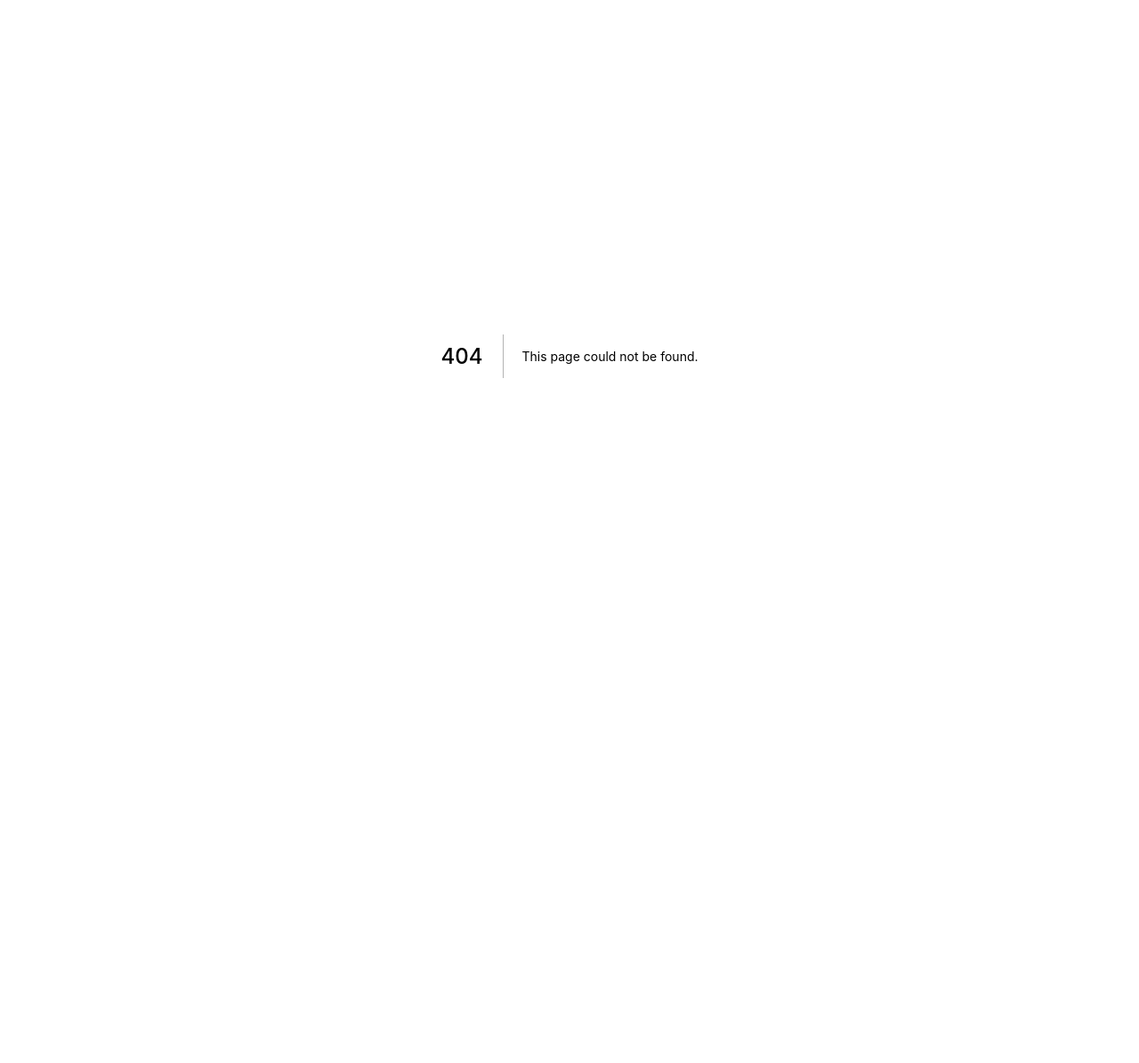
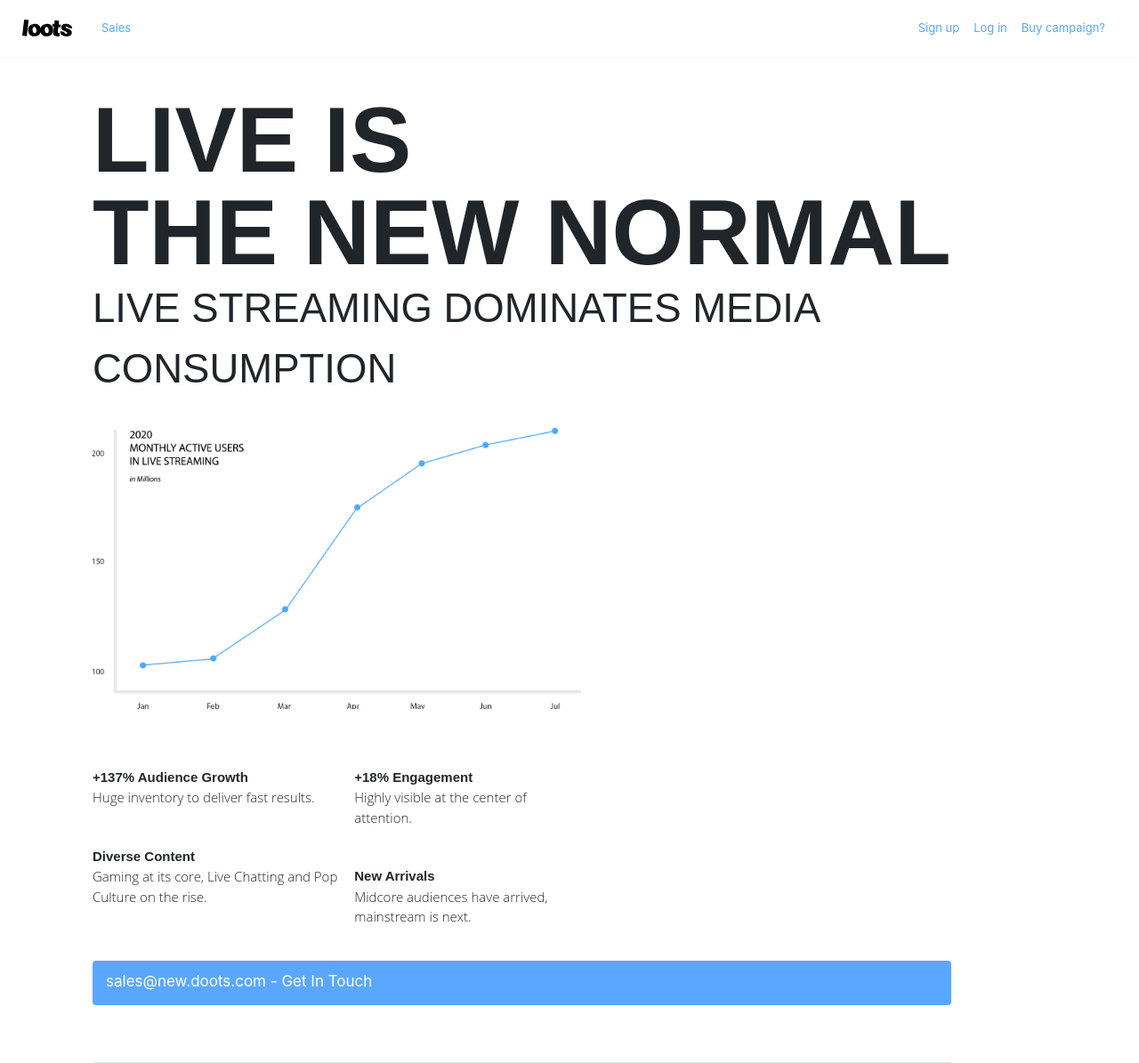
Before and after one commit to IlyaMrz/doots, a Next.js app: page /sales in a window 1280 px wide. Before the commit this address had no page. Shown: the whole page at 89% size. Before the commit the page ends 800 px from the top, so only its background shows below. Built offline with nearby package versions, Linux system fonts and the light colour scheme; a web font is replaced by a local one.

Commit message:
strt sales page and some improvements

```diff
--- a/components/header/Header.js
+++ b/components/header/Header.js
@@ -1,5 +1,5 @@
 import { Image } from "@chakra-ui/image";
-import { Box, Flex } from "@chakra-ui/layout";
+import { Box, Flex, Link } from "@chakra-ui/layout";
 import HeaderLink from "./HeaderLink";
 
 const Header = () => {
@@ -18,10 +18,10 @@ const Header = () => {
             background="rgba(255, 255, 255, 1)"
         >
             <Flex px="25px" width="100%">
-                <Box>
+                <Link href="/">
                     <Image src="brand.svg" width="56px" height="auto" alt="logo" />
-                </Box>
-                <HeaderLink>
+                </Link>
+                <HeaderLink path="/sales">
                     <Box ml="25px">Sales</Box>
                 </HeaderLink>
             </Flex>
--- a/components/header/HeaderLink.js
+++ b/components/header/HeaderLink.js
@@ -1,10 +1,10 @@
-import { Box } from "@chakra-ui/layout";
+import { Link } from "@chakra-ui/layout";
 
-function HeaderLink({ children }) {
+function HeaderLink({ children, path = "/" }) {
     return (
-        <Box as="a" href="/" px="8px" whiteSpace="nowrap">
+        <Link as="a" href={path} px="8px" whiteSpace="nowrap">
             {children}
-        </Box>
+        </Link>
     );
 }
 
--- a/components/hero/Hero.js
+++ b/components/hero/Hero.js
@@ -9,7 +9,7 @@ function Hero() {
         <Flex zIndex="-1" marginTop="4rem">
             <Flex
                 flexDirection="column"
-                ml={{ base: "2rem", sm: "2rem", md: "7rem", lg: "8rem" }}
+                mx={{ base: "2rem", sm: "2rem", md: "7rem", lg: "8rem" }}
                 marginTop="30px"
                 color="#212529"
             >
--- a/components/hero/HeroBottomPart.js
+++ b/components/hero/HeroBottomPart.js
@@ -62,7 +62,7 @@ function HeroBottomPart() {
                 </Box>
             </Flex>
             <Box marginTop="30px">
-                <SignUpButton />
+                <SignUpButton>Sign Up - 100% Free</SignUpButton>
             </Box>
             <Box marginTop="3rem">
                 Interested to see your brand on thousands of live streaming channels?{" "}
--- a/components/hero/HeroMiddlePart.js
+++ b/components/hero/HeroMiddlePart.js
@@ -42,7 +42,7 @@ function HeroMiddle() {
                 </Flex>
             </Flex>
             <Box marginTop="30px">
-                <SignUpButton />
+                <SignUpButton>Sign Up - 100% Free</SignUpButton>
             </Box>
             <Box marginTop="64px">{<hr />}</Box>
         </Box>
--- a/components/hero/HeroTopPart.js
+++ b/components/hero/HeroTopPart.js
@@ -49,7 +49,7 @@ function HeroTopPart() {
                 </Box>
             </Flex>
             <Box marginTop="30px">
-                <SignUpButton />
+                <SignUpButton>Sign Up - 100% Free</SignUpButton>
             </Box>
             <Box marginTop="64px">{<hr />}</Box>
         </Box>
--- a/components/signUpButton/SignUpButton.js
+++ b/components/signUpButton/SignUpButton.js
@@ -1,8 +1,8 @@
 import { Flex } from "@chakra-ui/layout";
 import styles from "../../styles/Home.module.css";
 
-function SignUpButton() {
-    return <Flex className={styles.btn}>Sign Up - 100% Free</Flex>;
+function SignUpButton({ children }) {
+    return <Flex className={styles.btn}>{children}</Flex>;
 }
 
 export default SignUpButton;
--- /dev/null
+++ b/pages/sales.js
@@ -0,0 +1,79 @@
+import { Image } from "@chakra-ui/image";
+import { Box, Flex } from "@chakra-ui/layout";
+import Header from "../components/header/Header";
+import SignUpButton from "../components/signUpButton/SignUpButton";
+import styles from "../styles/Home.module.css";
+
+function sales() {
+    return (
+        <Box>
+            <Header />
+            <Flex zIndex="-1" marginTop="2rem">
+                <Flex
+                    flexDirection="column"
+                    mx={{ base: "2rem", sm: "2rem", md: "7rem", lg: "8rem" }}
+                    marginTop="15px"
+                    color="#212529"
+                >
+                    <Box marginTop="64px">
+                        <Box
+                            textDecoration="none solid rgb(33,37,41)"
+                            fontWeight="600"
+                            fontFamily="Arial"
+                            fontSize={{ base: "4rem", sm: "4rem", md: "5rem", lg: "8rem" }}
+                            lineHeight={{ base: "4rem", sm: "4rem", md: "5rem", lg: "8rem" }}
+                            style={{ wordSpacing: "0px" }}
+                        >
+                            LIVE IS{<br />}
+                            THE NEW NORMAL
+                        </Box>
+                        <Box
+                            fontFamily="Arial"
+                            fontSize={{ base: "1.5rem", sm: "1.5rem", md: "1.5rem", lg: "3.5rem" }}
+                        >
+                            LIVE STREAMING DOMINATES MEDIA{<br />}
+                            CONSUMPTION
+                        </Box>
+
+                        <Box style={{ minWidth: "200px", maxWidth: "550px" }}>
+                            <Image my="30px" src="sales_chart.jpg" alt="chart" />
+                            <Flex direction="row">
+                                <Box>
+                                    <Box className={styles.sml_column}>
+                                        <Box as="h1">+137% Audience Growth</Box>
+                                        <Box as="p">Huge inventory to deliver fast results.</Box>
+                                    </Box>
+                                    <Box className={styles.sml_column}>
+                                        <Box as="h1">Diverse Content</Box>
+                                        <Box as="p">
+                                            Gaming at its core, Live Chatting and Pop Culture on the
+                                            rise.
+                                        </Box>
+                                    </Box>
+                                </Box>
+                                <Box>
+                                    <Box className={styles.sml_column}>
+                                        <Box as="h1">+18% Engagement</Box>
+                                        <Box as="p">Highly visible at the center of attention.</Box>
+                                    </Box>
+                                    <Box className={styles.sml_column}>
+                                        <Box as="h1">New Arrivals</Box>
+                                        <Box as="p">
+                                            Midcore audiences have arrived, mainstream is next.
+                                        </Box>
+                                    </Box>
+                                </Box>
+                            </Flex>
+                        </Box>
+                        <Box marginTop="30px">
+                            <SignUpButton>sales@new.doots.com - Get In Touch</SignUpButton>
+                        </Box>
+                        <Box marginTop="64px">{<hr />}</Box>
+                    </Box>
+                </Flex>
+            </Flex>
+        </Box>
+    );
+}
+
+export default sales;
--- a/styles/Home.module.css
+++ b/styles/Home.module.css
@@ -18,7 +18,7 @@
 }
 
 .btn {
-    width: 189px;
+    min-width: 189px;
     height: 50px;
     bottom: unset !important;
     color: #fff;
--- a/styles/globals.css
+++ b/styles/globals.css
@@ -31,6 +31,11 @@ a:visited {
     font-weight: 400;
     color: #5aa7ff;
     text-decoration: none;
+    border: none;
+}
+
+*:focus {
+    box-shadow: none !important;
 }
 
 a:hover {
@@ -42,3 +47,8 @@ a:hover {
 ::before {
     box-sizing: border-box;
 }
+
+.btn div {
+    flex-grow: 0;
+    color: green, i !important;
+}
```
Also changed, not shown: public/sales_chart.jpg (added).
